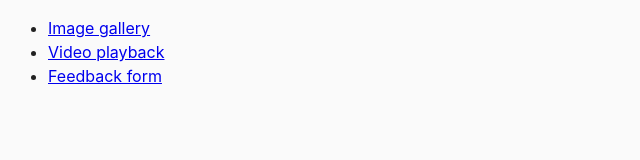
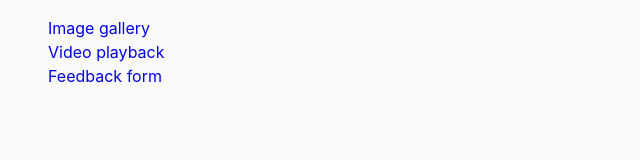
Before and after one commit to Nelia-Chaban/goit-js-hw-08, a website built with Parcel: page src/index.html in a window 1280 px wide. Shown: the full height of the page, 0-640 px from the left. Built offline with nearby package versions, Linux system fonts and the light colour scheme.

Commit message:
common.css

```diff
--- a/src/css/common.css
+++ b/src/css/common.css
@@ -16,3 +16,17 @@ img {
   display: block;
   max-width: 100%;
 }
+
+ul,
+ol {
+  list-style: none;
+  text-decoration: none;
+}
+
+a:hover {
+  color: #0b7dbe;
+}
+
+a:link {
+  text-decoration: none;
+}
--- a/src/index.html
+++ b/src/index.html
@@ -9,9 +9,9 @@
   </head>
   <body>
     <ul>
-      <li><a href="01-gallery.html">Image gallery</a></li>
-      <li><a href="02-video.html">Video playback</a></li>
-      <li><a href="03-feedback.html">Feedback form</a></li>
+      <li><a href="./01-gallery.html">Image gallery</a></li>
+      <li><a href="./02-video.html">Video playback</a></li>
+      <li><a href="./03-feedback.html">Feedback form</a></li>
     </ul>
   </body>
 </html>
--- a/src/js/01-gallery.js
+++ b/src/js/01-gallery.js
@@ -3,7 +3,6 @@ import { createMarkup } from '../js/helpers/createMarkup';
 
 import SimpleLightbox from 'simplelightbox';
 import 'simplelightbox/dist/simple-lightbox.min.css';
-
 const gallery = document.querySelector('.gallery');
 const markUp = createMarkup(galleryItems);
 
```
